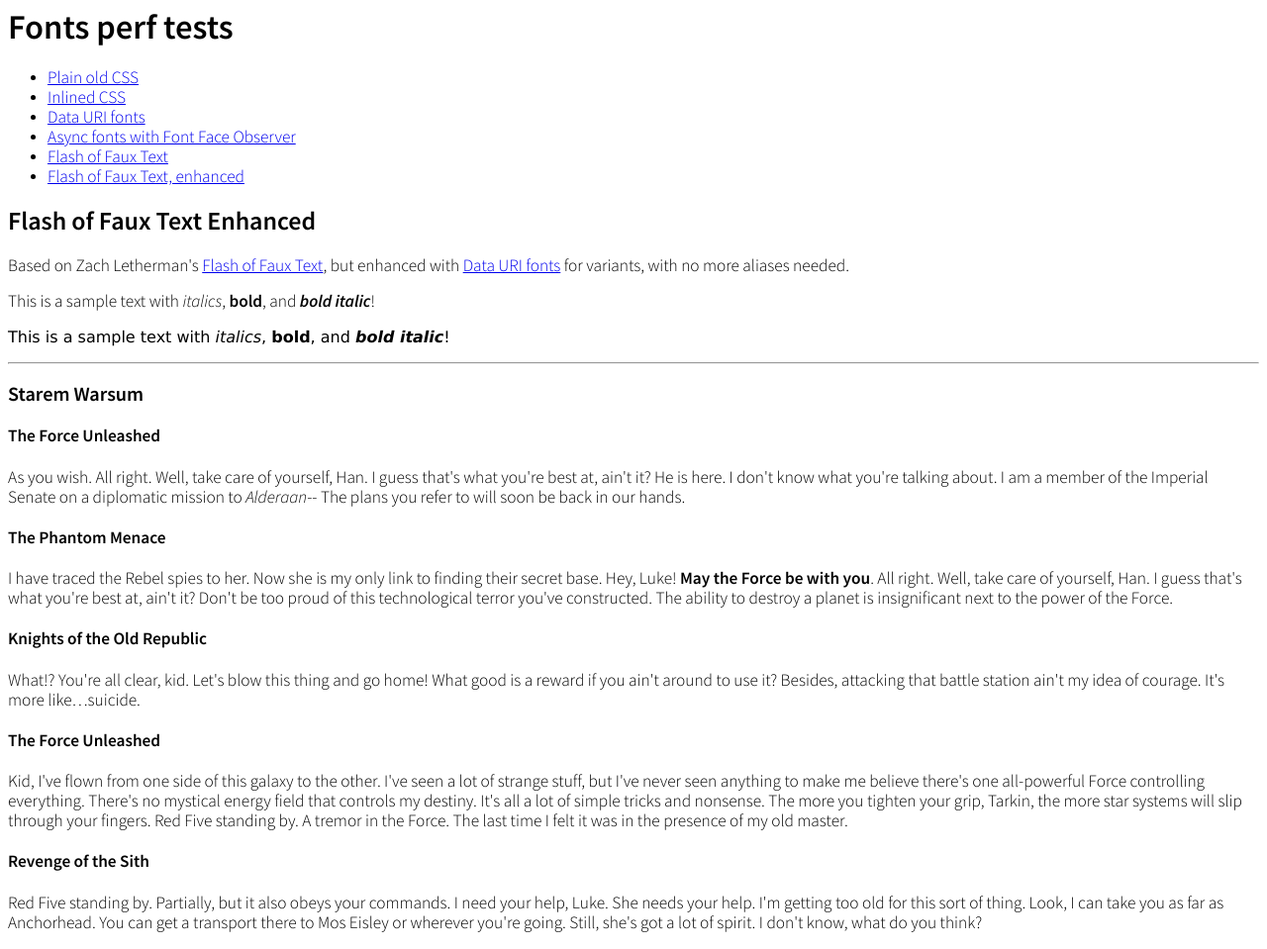
After one commit to nhoizey/lab.nicolas-hoizey.com, a PHP site: page /fonts-perf/06-foft-enhanced/ in a window 1280 px wide. The commit adds this page. Shown: the whole page at 99% size. Run offline with PHP 8.4, Linux system fonts and the light colour scheme.

Commit message:
Flash of Faux Text, enhanced

```diff
--- /dev/null
+++ b/fonts-perf/06-foft-enhanced/index.php
@@ -0,0 +1,68 @@
+<html lang="fr">
+
+<head>
+<meta charset="utf-8" />
+<meta name="viewport" content="width=device-width, initial-scale=1.0" />
+<title>Fonts perf tests - Flash of Faux Text Enhanced</title>
+<style>
+<?php
+include './styles.css.php';
+?>
+</style>
+</head>
+
+<body>
+<h1>Fonts perf tests</h1>
+<?php include '../menu.php'; ?>
+<h2>Flash of Faux Text Enhanced</h2>
+<p>Based on Zach Letherman's <a href="../05-flash-of-faux-text/">Flash of Faux Text</a>, but enhanced with <a href="../03-data-uri-fonts/">Data URI fonts</a> for variants, with no more aliases needed.</p>
+<?php include '../starem-warsum.php'; ?>
+
+<script>
+<?php
+include '../javascript/loadCSS.js';
+include '../javascript/fontfaceonload.js';
+?>
+
+(function( doc ) {
+	/* Load fonts */
+	FontFaceOnload( "Source Sans Pro", {
+		weight: '300',
+		error: function() {
+			console.log('didn\'t work… :-/');
+		},
+	  success: function() {
+	    var docEl = doc.documentElement;
+
+	    /* Stage 1 Complete
+	    /* FOFT engaged */
+	    docEl.className += " fonts-loaded";
+
+			/* https://github.com/filamentgroup/font-loading/blob/master/data-uris.html */
+			var supportsWoff2 = (function( win ){
+			  if( !( "FontFace" in win ) ) {
+			    return false;
+			  }
+			  var f = new win.FontFace( "t", 'url( "data:application/font-woff2;charset=utf-8," ) format( "woff2" )', {} );
+			  f.load().catch(function() {});
+			  return f.status == 'loading';
+			})( window );
+
+			/* load font (woff) */
+			var ua = navigator.userAgent,
+					fontFileUrl = "../fonts/woff/base64-variants.css.php";
+			if( supportsWoff2 ) {
+			  fontFileUrl = "../fonts/woff2/base64-variants.css.php";
+				/* sometimes you have to do the bad thing.  ¯\_(ツ)_/¯
+				/* ttf if non-chrome android webkit browser */
+			} else if( ua.indexOf( "Android" ) > -1 && ua.indexOf( "like Gecko" ) > -1 && ua.indexOf( "Chrome" ) === -1 ) {
+			  fontFileUrl = "../fonts/ttf/fontface-variants.css.php";
+			}
+			loadCSS(fontFileUrl);
+	  }
+	});
+})( window.document );
+</script>
+</body>
+
+</html>
--- /dev/null
+++ b/fonts-perf/06-foft-enhanced/styles.css.php
@@ -0,0 +1,27 @@
+@font-face {
+    font-family: "Source Sans Pro";
+    font-weight: 300;
+    font-style: normal;
+    font-stretch: normal;
+    src: url("../fonts/woff2/SourceSansPro-Light.woff2") format("woff2"),
+         url("../fonts/woff/SourceSansPro-Light.woff") format("woff"),
+         url("../fonts/ttf/SourceSansPro-Light.ttf") format("truetype");
+}
+
+body {
+  font-family: "Lucida Grande", "Lucida Sans Unicode", sans-serif;
+  font-weight: 300;
+  font-size: 1em;
+}
+
+h1, h2, strong {
+  font-weight: 600;
+}
+
+.fonts-loaded body {
+  font-family: "Source Sans Pro", "Lucida Grande", "Lucida Sans Unicode", sans-serif;
+}
+
+.fallback, .fallback * {
+  font-family: "Lucida Grande", "Lucida Sans Unicode", sans-serif !important;
+}
--- a/fonts-perf/menu.php
+++ b/fonts-perf/menu.php
@@ -4,4 +4,5 @@
 	<li><a href="../03-data-uri-fonts/">Data URI fonts</a></li>
 	<li><a href="../04-font-face-observer/">Async fonts with Font Face Observer</a></li>
 	<li><a href="../05-flash-of-faux-text/">Flash of Faux Text</a></li>
+	<li><a href="../06-foft-enhanced/">Flash of Faux Text, enhanced</a></li>
 </ul>
```
